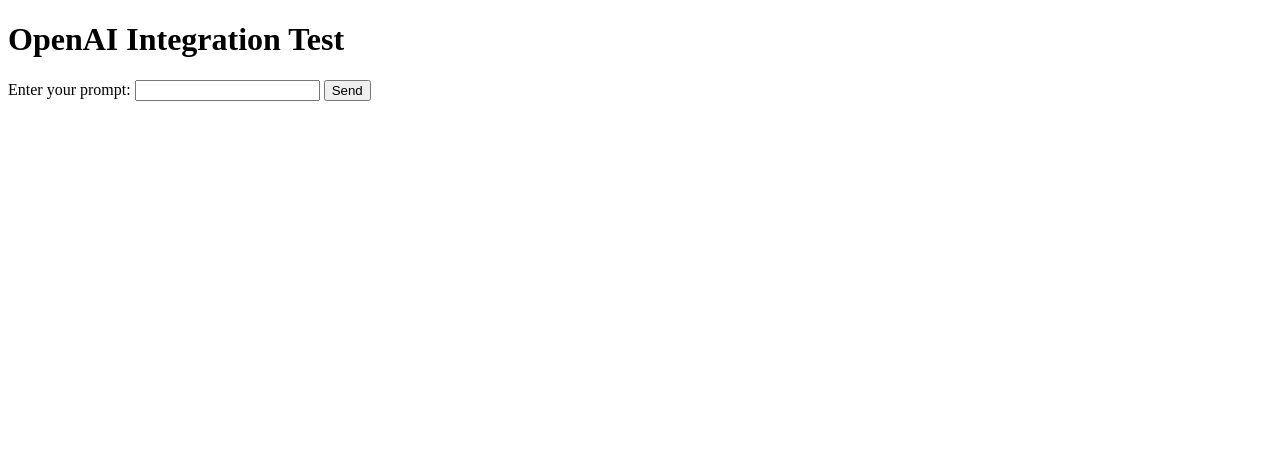
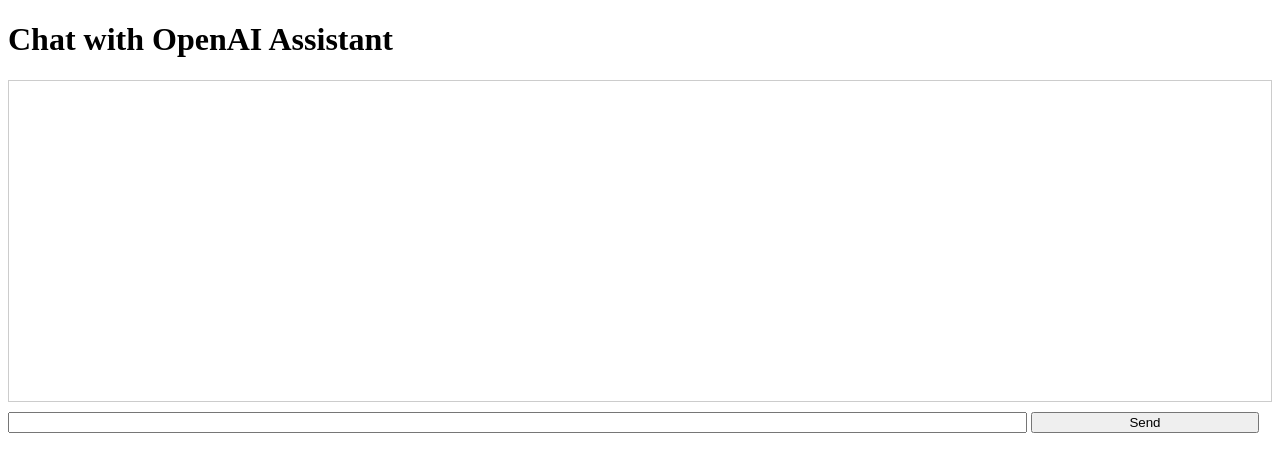
Before and after one commit to TMJ97/Assistant-API-Integration, a plain HTML site: page index.html in a window 1280 px wide. Drawn offline with Linux system fonts and the light colour scheme.

Commit message:
Basic Chat History

```diff
--- a/index.html
+++ b/index.html
@@ -3,10 +3,34 @@
   <head>
     <meta charset="UTF-8" />
     <meta name="viewport" content="width=device-width, initial-scale=1.0" />
-    <title>OpenAI Test Form</title>
+    <title>Chat with OpenAI Assistant</title>
+  </head>
+  <body>
+    <h1>Chat with OpenAI Assistant</h1>
+    <div
+      id="chatHistory"
+      style="
+        height: 300px;
+        overflow-y: auto;
+        border: 1px solid #ccc;
+        padding: 10px;
+      "
+    >
+      <!-- Chat messages will appear here -->
+    </div>
+    <input
+      type="text"
+      id="prompt"
+      style="width: 80%; margin-top: 10px"
+      onkeypress="if(event.keyCode==13) {sendPrompt(event);}"
+    />
+    <button onclick="sendPrompt(event)" style="width: 18%; margin-top: 10px">
+      Send
+    </button>
+
     <script>
       function sendPrompt(event) {
-        event.preventDefault(); // Prevent default form submission behavior
+        event.preventDefault();
         const promptInput = document.getElementById("prompt");
         fetch("http://127.0.0.1:5000/generate", {
           method: "POST",
@@ -18,7 +42,11 @@
           .then((response) => response.json())
           .then((data) => {
             if (data.message) {
-              alert("Response: " + data.message);
+              const chatHistory = document.getElementById("chatHistory");
+              // Append user input and AI response to the chat history
+              chatHistory.innerHTML += `<p><strong>User:</strong> ${promptInput.value}</p><p><strong>AI:</strong> ${data.message}</p>`;
+              promptInput.value = ""; // Clear input after sending
+              chatHistory.scrollTop = chatHistory.scrollHeight; // Scroll to the bottom
             } else {
               alert("Response error: " + data.error);
             }
@@ -26,13 +54,5 @@
           .catch((error) => console.error("Error:", error));
       }
     </script>
-  </head>
-  <body>
-    <h1>OpenAI Integration Test</h1>
-    <form onsubmit="sendPrompt(event)">
-      <label for="prompt">Enter your prompt:</label>
-      <input type="text" id="prompt" name="prompt" required />
-      <button type="submit">Send</button>
-    </form>
   </body>
 </html>
```
Also changed, not shown: 4 other files.
